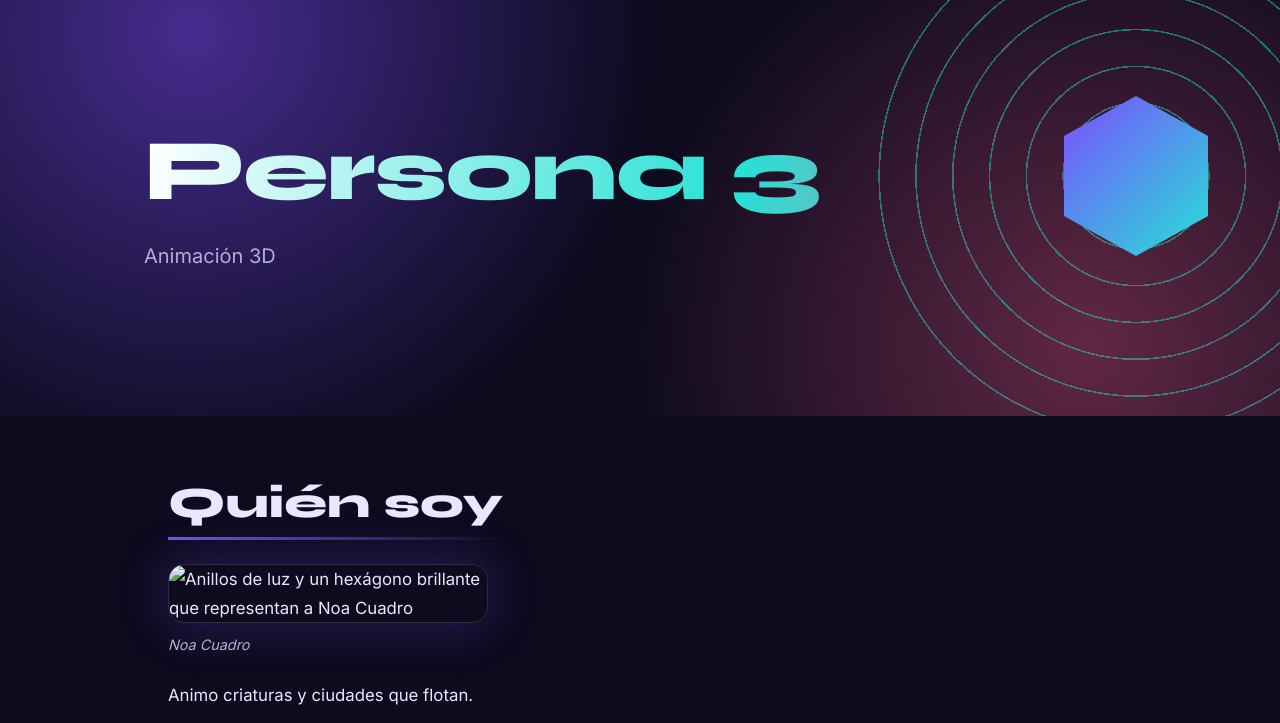
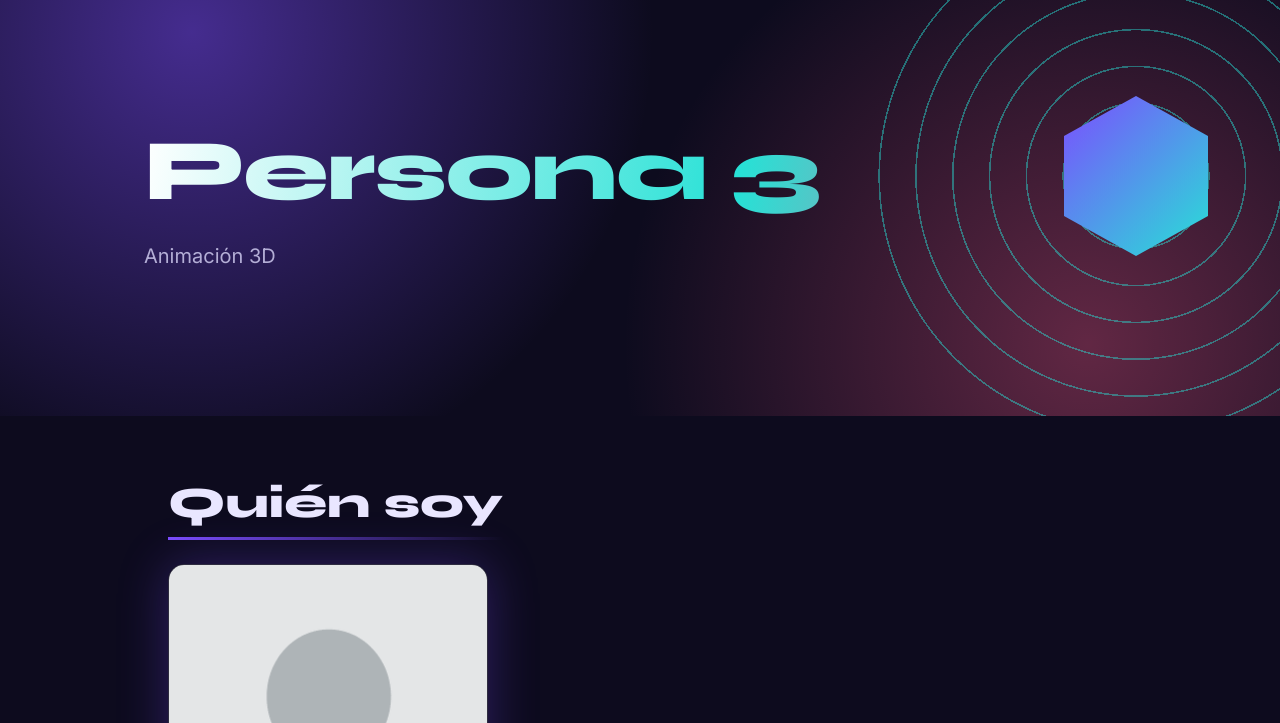
Before and after one commit to MULTI2008404/Vs-Code-Trabajos, a plain HTML site: page Trabajo 7/integrantes/Persona 3/index.html in a window 1280 px wide. Shown: the part 64-787 px from the top of the page. Drawn offline with Linux system fonts and the light colour scheme.

Commit message:
Update
Corrección Imagen

```diff
--- a/Trabajo 7/integrantes/Persona 3/index.html
+++ b/Trabajo 7/integrantes/Persona 3/index.html
@@ -30,7 +30,7 @@
   <section id="identidad">
     <h2>Quién soy</h2>
     <figure class="avatar">
-      <img src="../../imagenes/noa.svg" alt="Anillos de luz y un hexágono brillante que representan a Noa Cuadro">
+      <img src="../../imagenes/perfil-de-usuario-2459581278.png" alt="Anillos de luz y un hexágono brillante que representan a Noa Cuadro">
       <figcaption>Noa Cuadro</figcaption>
     </figure>
     <p>Animo criaturas y ciudades que flotan.</p>
```
